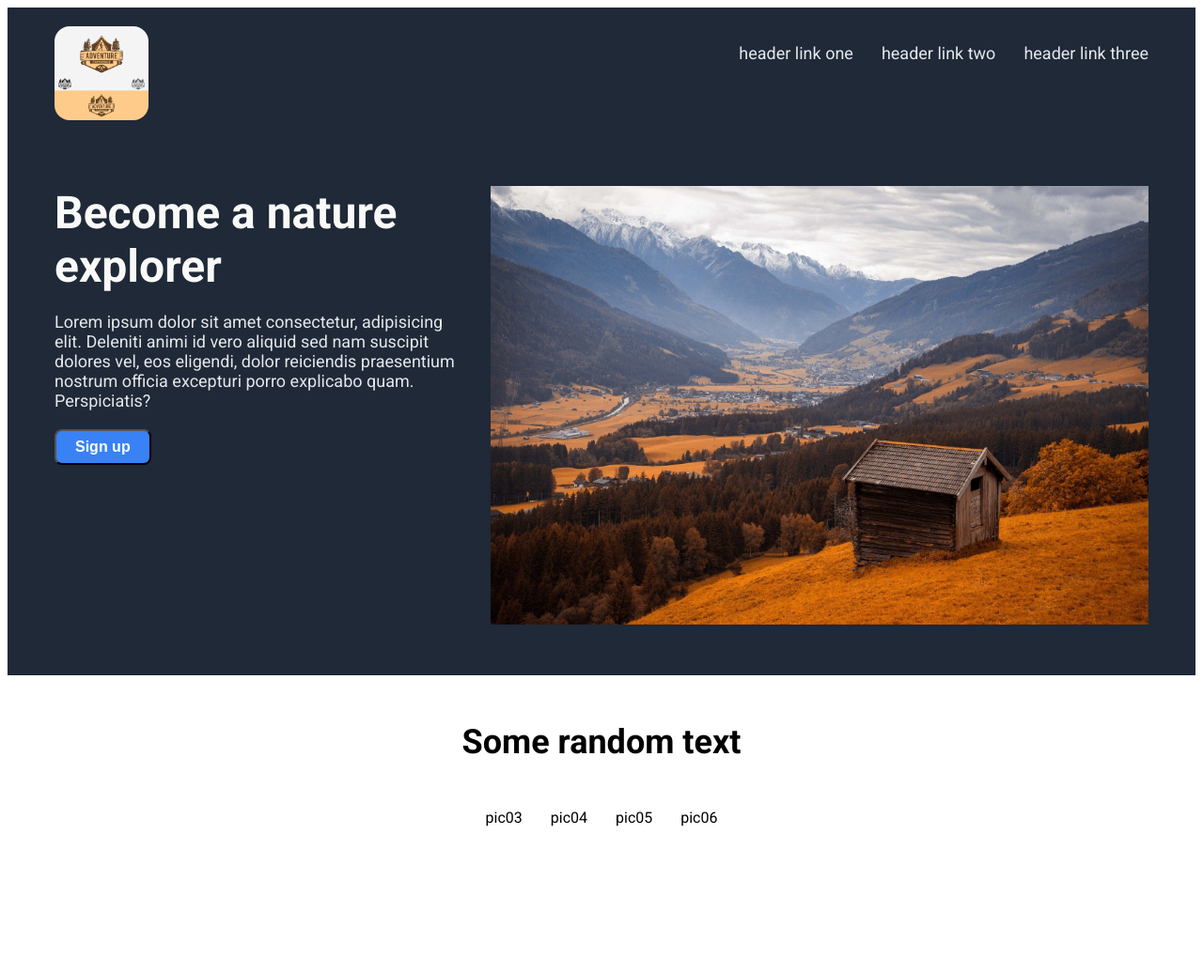
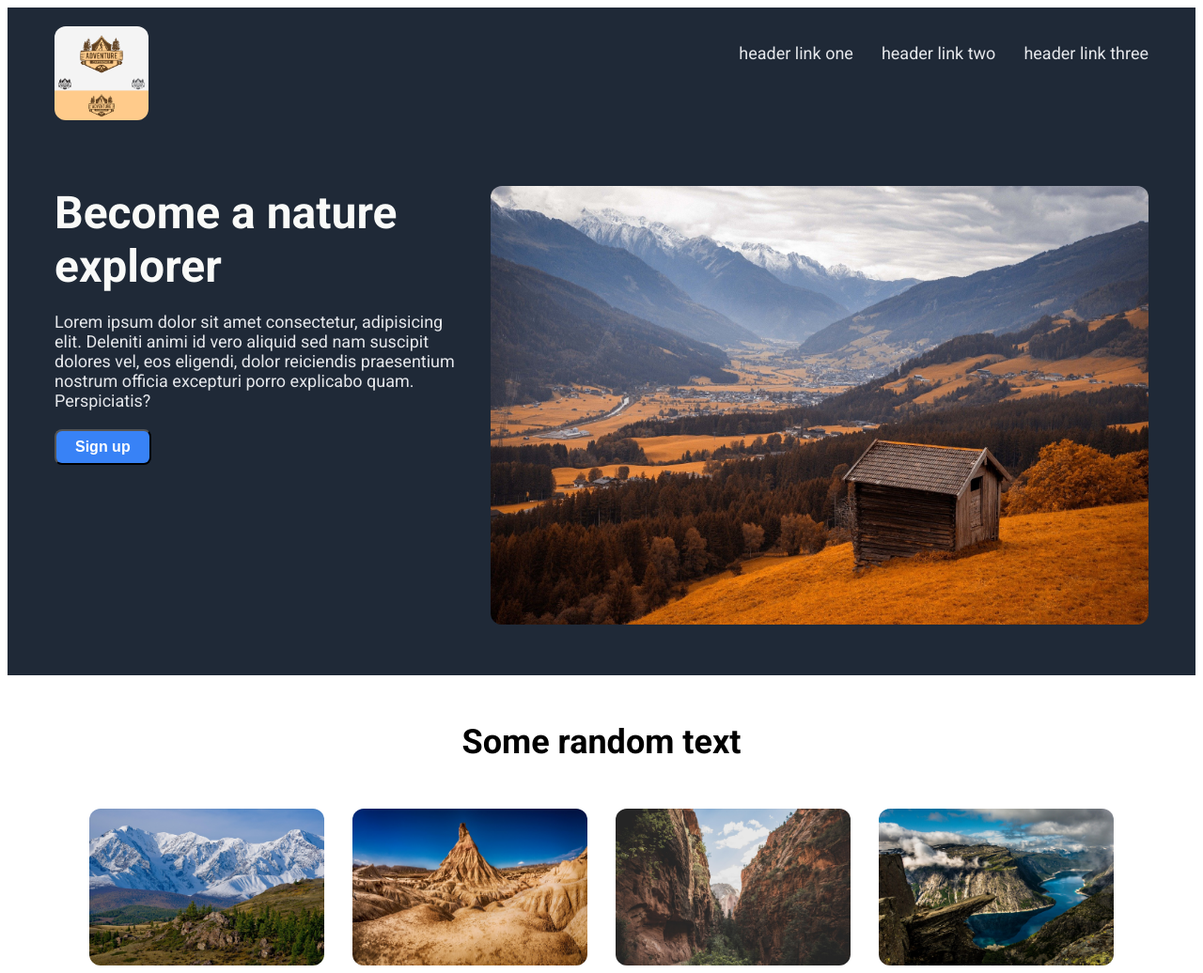
Before and after one commit to angelo-111/landing-page, a plain HTML site: page index.html in a window 1280 px wide. Shown: the whole page at 94% size. Before the commit the page ends 888 px from the top, so only its background shows below. Drawn offline with Linux system fonts and the light colour scheme.

Commit message:
insert pictures in section2

```diff
--- a/index.html
+++ b/index.html
@@ -11,7 +11,7 @@
     <div class="sections">
         <div class="section1">
             <div class="header">
-                <img id="pic01" src="./logo.png" alt="logo">
+                <img id="pic01" src="./pics/logo.png" alt="logo">
                 <ul class="links">
                     <li><a href="#">header link one</a></li>
                     <li><a href="#">header link two</a></li>
@@ -25,17 +25,17 @@
                     <button>Sign up</button>
                 </div>
                 <div class="body-right">
-                    <img id="pic02" src="./bodypic.jpg" alt="mountain view">
+                    <img id="pic02" src="./pics/bodypic.jpg" alt="mountain view">
                 </div>
             </div>
         </div>
         <div class="section2">
             <p1>Some random text</p1>
             <p2>
-                <p2.1>pic03</p2.1>
-                <p2.2>pic04</p2.2>
-                <p2.3>pic05</p2.3>
-                <p2.4>pic06</p2.4>
+                <img id="pic03" src="./pics/mount.jpg" alt="mountain view">
+                <img id="pic04" src="./pics/desert.jpg" alt="desert view">
+                <img id="pic05" src="./pics/cliffs.jpg" alt="cliffs view">
+                <img id="pic06" src="./pics/water.jpg" alt="water view">
             </p2>
         </div>
         <div class="section3">
--- a/style.css
+++ b/style.css
@@ -39,7 +39,6 @@ a {
 
 #pic01 {
     width: 100px;
-    border-radius: 16px;
 }
 
 .body {
@@ -98,3 +97,8 @@ p2 {
     justify-content: center;
     gap: 30px;
 }
+
+img {
+    width: 250px;
+    border-radius: 12px;
+}
```
Also changed, not shown: pics/bodypic.jpg (renamed from bodypic.jpg), pics/cliffs.jpg (added), pics/desert.jpg (added), pics/logo.png (renamed from logo.png), pics/mount.jpg (added), pics/water.jpg (added).
